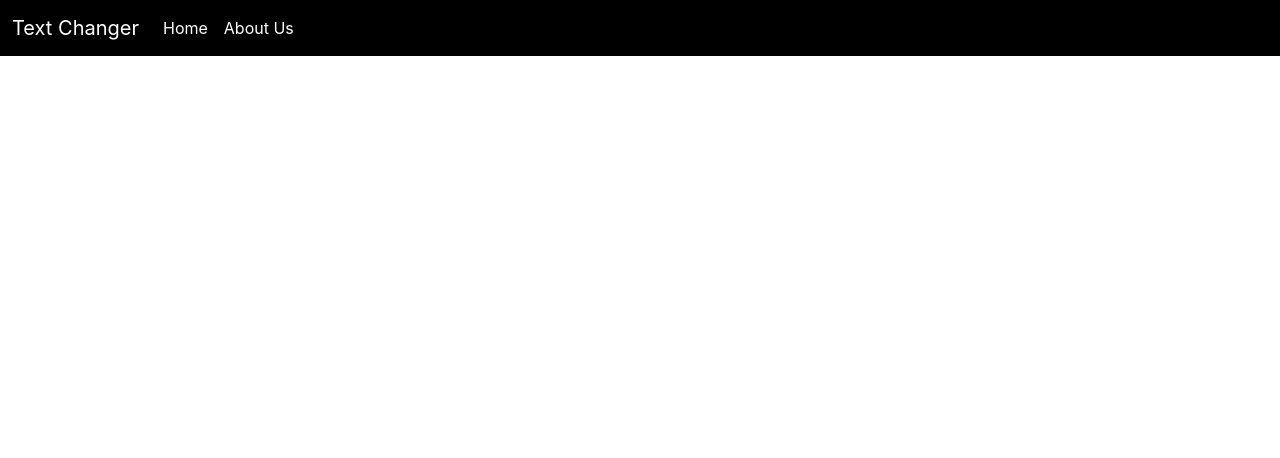
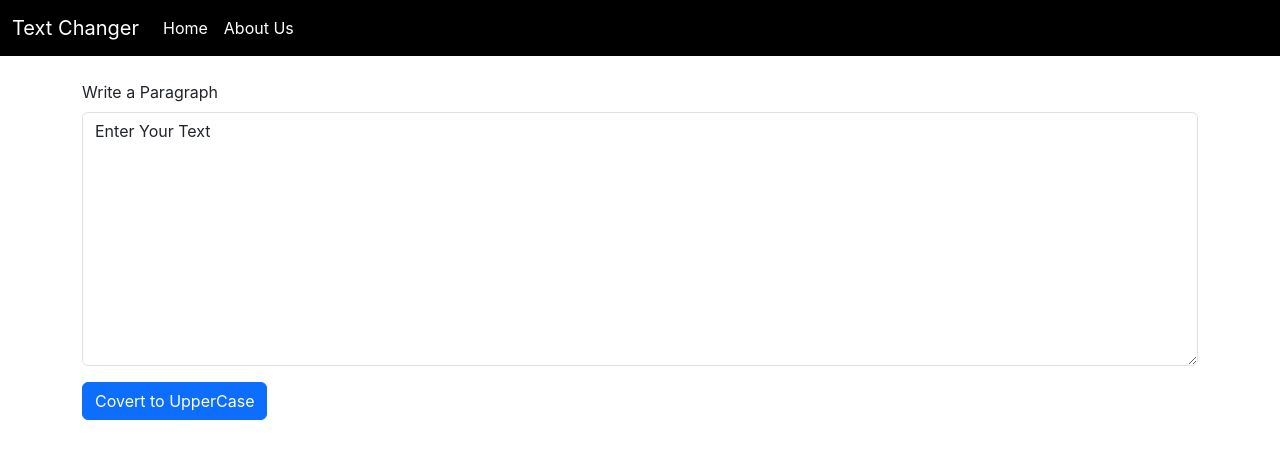
Before and after one commit to hashamuddin1/reactPractice, a React (Create React App) app: page / in a window 1280 px wide. Shown: the top 458 px of the page. Built offline with nearby package versions, Linux system fonts and the light colour scheme.

Commit message:
props and usestate

```diff
--- a/package.json
+++ b/package.json
@@ -6,6 +6,7 @@
     "@testing-library/jest-dom": "^5.17.0",
     "@testing-library/react": "^13.4.0",
     "@testing-library/user-event": "^13.5.0",
+    "prop-types": "^15.8.1",
     "react": "^18.2.0",
     "react-dom": "^18.2.0",
     "react-scripts": "5.0.1",
--- a/src/App.js
+++ b/src/App.js
@@ -1,9 +1,11 @@
 import Navbar from "./components/Navbar";
+import TextContainer from "./components/TextContainer";
 
 function App() {
   return (
     <>
       <Navbar title="Text Changer" />
+      <TextContainer />
     </>
   );
 }
--- a/src/components/Navbar.js
+++ b/src/components/Navbar.js
@@ -1,5 +1,6 @@
 import React from "react";
 import "../App.css";
+import PropTypes from "prop-types";
 
 export default function Navbar(props) {
   return (
@@ -21,7 +22,7 @@ export default function Navbar(props) {
         </button>
         <div className="collapse navbar-collapse" id="navbarSupportedContent">
           <ul className="navbar-nav me-auto mb-2 mb-lg-0 ">
-            <li classNameName="nav-item ">
+            <li className="nav-item ">
               <a
                 className="nav-link active nav-text"
                 aria-current="page"
@@ -41,3 +42,11 @@ export default function Navbar(props) {
     </nav>
   );
 }
+
+Navbar.propTypes = {
+  title: PropTypes.string,
+};
+
+Navbar.defaultProps = {
+  title: "Title Here",
+};
--- /dev/null
+++ b/src/components/TextContainer.js
@@ -0,0 +1,36 @@
+import React, { useState } from "react";
+
+export default function TextContainer() {
+  const handleOnChange = (event) => {
+    setText(event.target.value);
+  };
+
+  const handleOnSubmit = () => {
+    setText(text.toUpperCase());
+  };
+  const [text, setText] = useState("Enter Your Text");
+  //text = "new text";//WRONG WAY TO CHANGE THE STATE
+  return (
+    <div>
+      <div className="mb-3 mt-4 container">
+        <label htmlFor="exampleFormControlTextarea1" className="form-label">
+          Write a Paragraph
+        </label>
+        <textarea
+          className="form-control"
+          id="exampleFormControlTextarea1"
+          rows="10"
+          onChange={handleOnChange}
+          value={text}
+        ></textarea>
+        <button
+          type="button"
+          onClick={handleOnSubmit}
+          className="btn btn-primary mt-3"
+        >
+          Covert to UpperCase
+        </button>
+      </div>
+    </div>
+  );
+}
```
Also changed, not shown: 1 other file (tests, documents, lock files or other folders).
